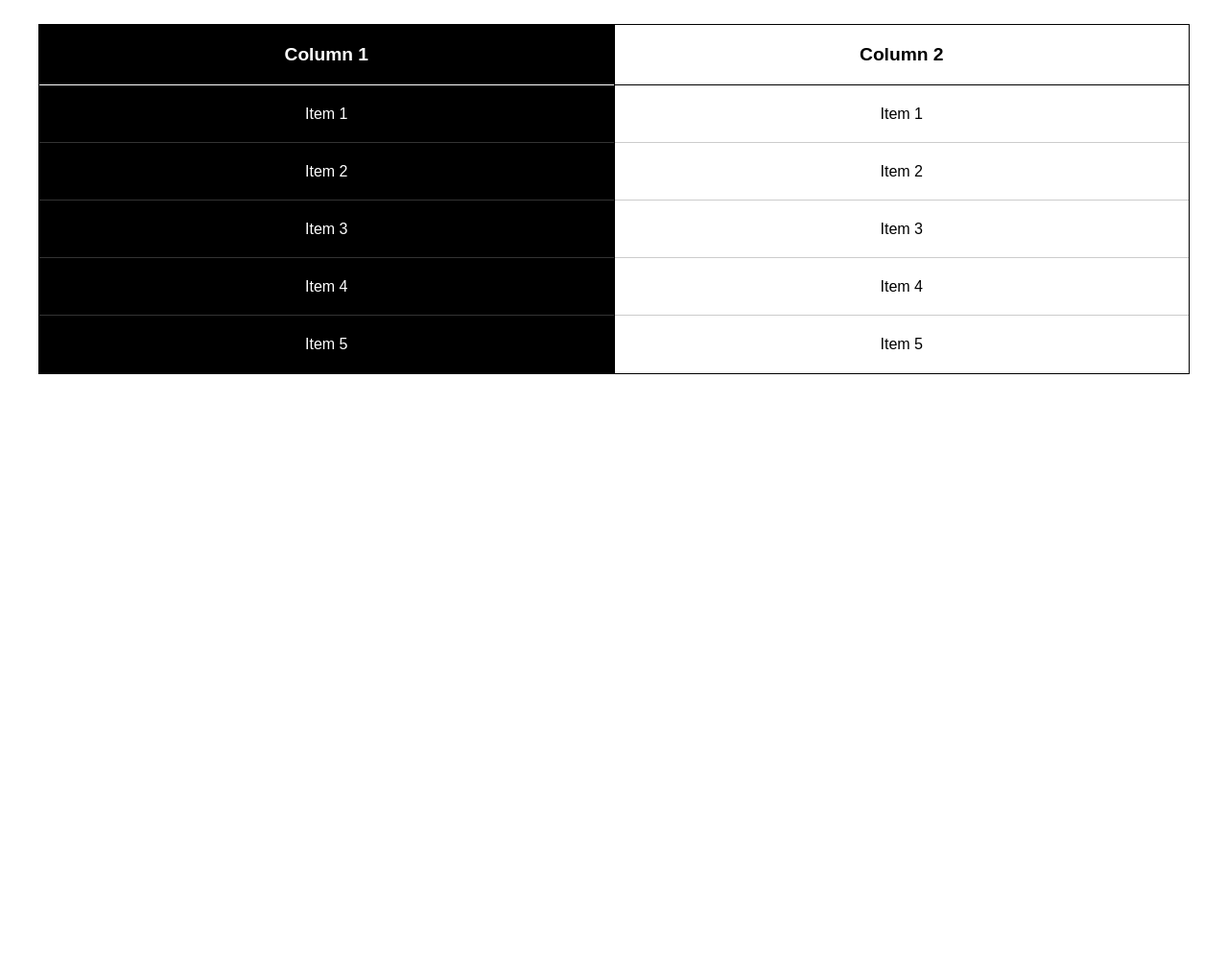
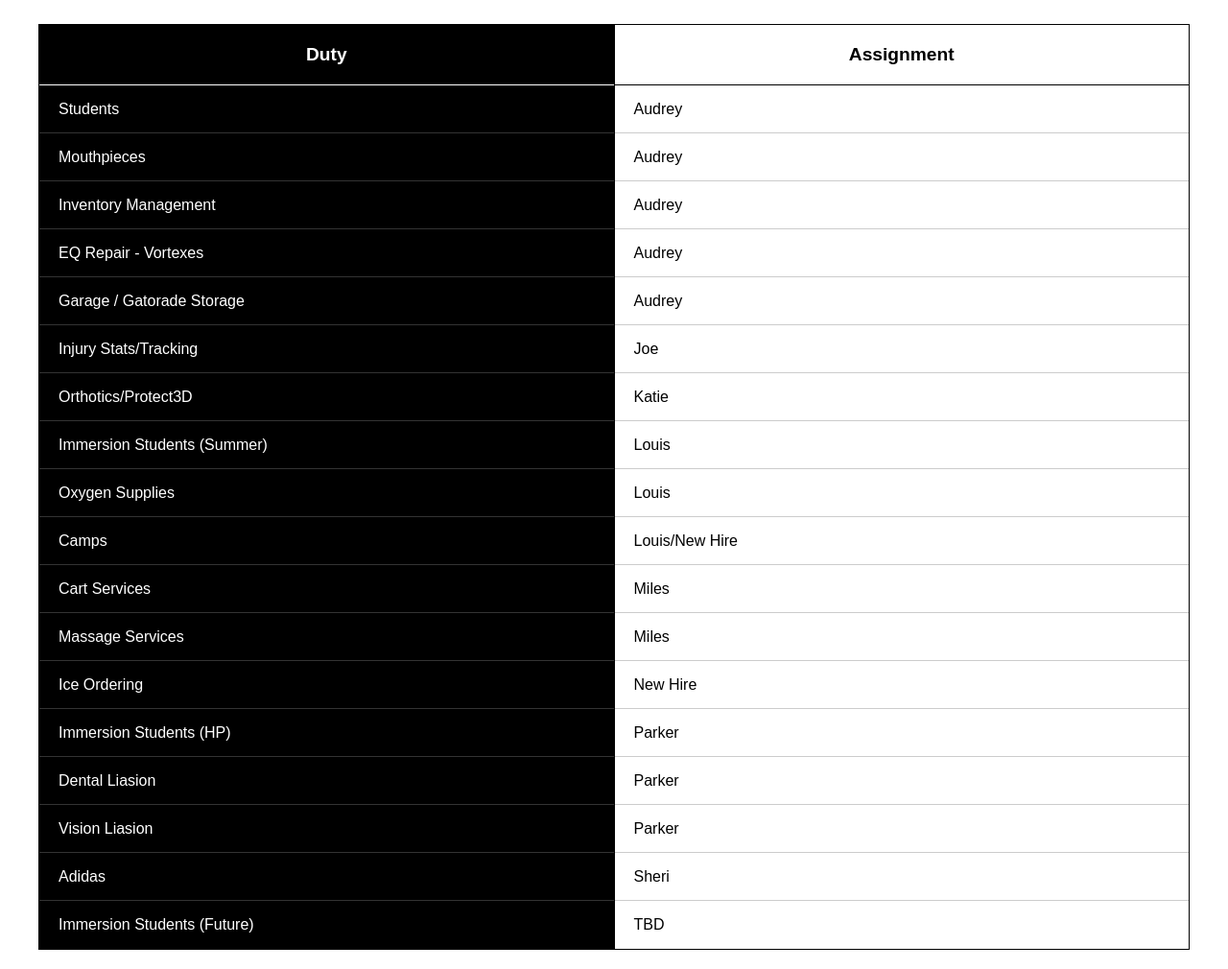
Before and after one commit to lduran1/Test, a plain HTML site: page index.html in a window 1280 px wide. Shown: the part 80-1090 px from the top of the page at 96% size. Before the commit the page ends 800 px from the top, so only its background shows below. Drawn offline with Linux system fonts and the light colour scheme.

Commit message:
Update table with Assistant Transition CSV data

```diff
--- a/index.html
+++ b/index.html
@@ -3,7 +3,7 @@
 <head>
     <meta charset="UTF-8">
     <meta name="viewport" content="width=device-width, initial-scale=1.0">
-    <title>Transition Items</title>
+    <title>Assistant Transition</title>
     <style>
         * {
             margin: 0;
@@ -71,13 +71,12 @@
         }
 
         .item {
-            padding: 20px;
+            padding: 15px 20px;
             border-bottom: 1px solid;
-            text-align: center;
-            min-height: 60px;
+            text-align: left;
+            min-height: 50px;
             display: flex;
             align-items: center;
-            justify-content: center;
         }
 
         .column.black .item {
@@ -95,23 +94,49 @@
 </head>
 <body>
     <div class="container">
-        <h1>Transition Items</h1>
+        <h1>Assistant Transition</h1>
         <div class="table-wrapper">
             <div class="column black">
-                <div class="column-header">Column 1</div>
-                <div class="item">Item 1</div>
-                <div class="item">Item 2</div>
-                <div class="item">Item 3</div>
-                <div class="item">Item 4</div>
-                <div class="item">Item 5</div>
+                <div class="column-header">Duty</div>
+                <div class="item">Students</div>
+                <div class="item">Mouthpieces</div>
+                <div class="item">Inventory Management</div>
+                <div class="item">EQ Repair - Vortexes</div>
+                <div class="item">Garage / Gatorade Storage</div>
+                <div class="item">Injury Stats/Tracking</div>
+                <div class="item">Orthotics/Protect3D</div>
+                <div class="item">Immersion Students (Summer)</div>
+                <div class="item">Oxygen Supplies</div>
+                <div class="item">Camps</div>
+                <div class="item">Cart Services</div>
+                <div class="item">Massage Services</div>
+                <div class="item">Ice Ordering</div>
+                <div class="item">Immersion Students (HP)</div>
+                <div class="item">Dental Liasion</div>
+                <div class="item">Vision Liasion</div>
+                <div class="item">Adidas</div>
+                <div class="item">Immersion Students (Future)</div>
             </div>
             <div class="column white">
-                <div class="column-header">Column 2</div>
-                <div class="item">Item 1</div>
-                <div class="item">Item 2</div>
-                <div class="item">Item 3</div>
-                <div class="item">Item 4</div>
-                <div class="item">Item 5</div>
+                <div class="column-header">Assignment</div>
+                <div class="item">Audrey</div>
+                <div class="item">Audrey</div>
+                <div class="item">Audrey</div>
+                <div class="item">Audrey</div>
+                <div class="item">Audrey</div>
+                <div class="item">Joe</div>
+                <div class="item">Katie</div>
+                <div class="item">Louis</div>
+                <div class="item">Louis</div>
+                <div class="item">Louis/New Hire</div>
+                <div class="item">Miles</div>
+                <div class="item">Miles</div>
+                <div class="item">New Hire</div>
+                <div class="item">Parker</div>
+                <div class="item">Parker</div>
+                <div class="item">Parker</div>
+                <div class="item">Sheri</div>
+                <div class="item">TBD</div>
             </div>
         </div>
     </div>
```
